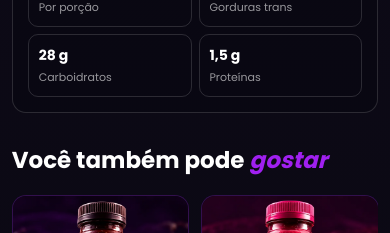
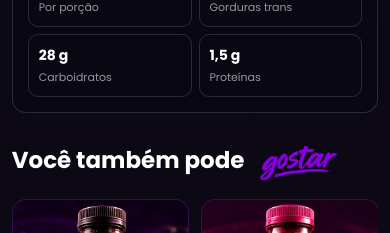
Before and after one commit to Yuri-gb/acaivis-front, a React (Vite) app: page /produtos/1 in a window 390 px wide. Shown: the part 1313-1546 px from the top of the page. Built offline with nearby package versions, Linux system fonts and the light colour scheme.

Commit message:
style: add gostar image to related products

```diff
--- a/src/pages/ProductDetails/ProductDetails.css
+++ b/src/pages/ProductDetails/ProductDetails.css
@@ -571,9 +571,19 @@
 }
 
 .product-details-related-header h2 em {
-    color: #a020f0;
-    font-family: inherit;
-    font-weight: 700;
+    display: inline-flex;
+    align-items: center;
+    width: 118px;
+    height: 48px;
+    margin-left: 8px;
+    vertical-align: middle;
+}
+
+.product-details-related-header h2 em img {
+    display: block;
+    width: 100%;
+    height: 100%;
+    object-fit: contain;
 }
 
 
@@ -824,6 +834,17 @@
         font-size: 23px;
     }
 
+    .product-details-related-header h2 em {
+        width: 92px;
+        height: 38px;
+        margin-left: 5px;
+    }
+
+    .product-details-related-header h2 em img {
+        width: 100%;
+        height: 100%;
+    }
+
 }
 
 
--- a/src/pages/ProductDetails/ProductDetails.tsx
+++ b/src/pages/ProductDetails/ProductDetails.tsx
@@ -30,15 +30,21 @@ import ProductsCarousel, {
     CarouselProduct
 } from '../../components/ProductsCarousel/ProductsCarousel'
 
-import { mockProducts } from '../../dev/mockProduct'
+import { mockProducts }
+    from '../../dev/mockProduct'
+
+import gostar
+    from '../../assets/images/cart/gostar.webp'
 
 
 /* ========================================
    PÁGINA DE DETALHES DO PRODUTO
    ======================================== */
+
 function ProductDetails() {
 
     const { id } = useParams()
+
 
     /* ========================================
        PRODUTO ATUAL
@@ -92,7 +98,10 @@ function ProductDetails() {
        ======================================== */
 
     if (!product) {
-        return <Navigate to="/produtos" replace />
+        return <Navigate
+            to="/produtos"
+            replace
+        />
     }
 
 
@@ -182,7 +191,16 @@ function ProductDetails() {
                         <div className="product-details-related-header">
 
                             <h2>
-                                Você também pode <em>gostar</em>
+
+                                Você também pode
+
+                                <em>
+                                    <img
+                                        src={gostar}
+                                        alt="gostar"
+                                    />
+                                </em>
+
                             </h2>
 
                         </div>
```
